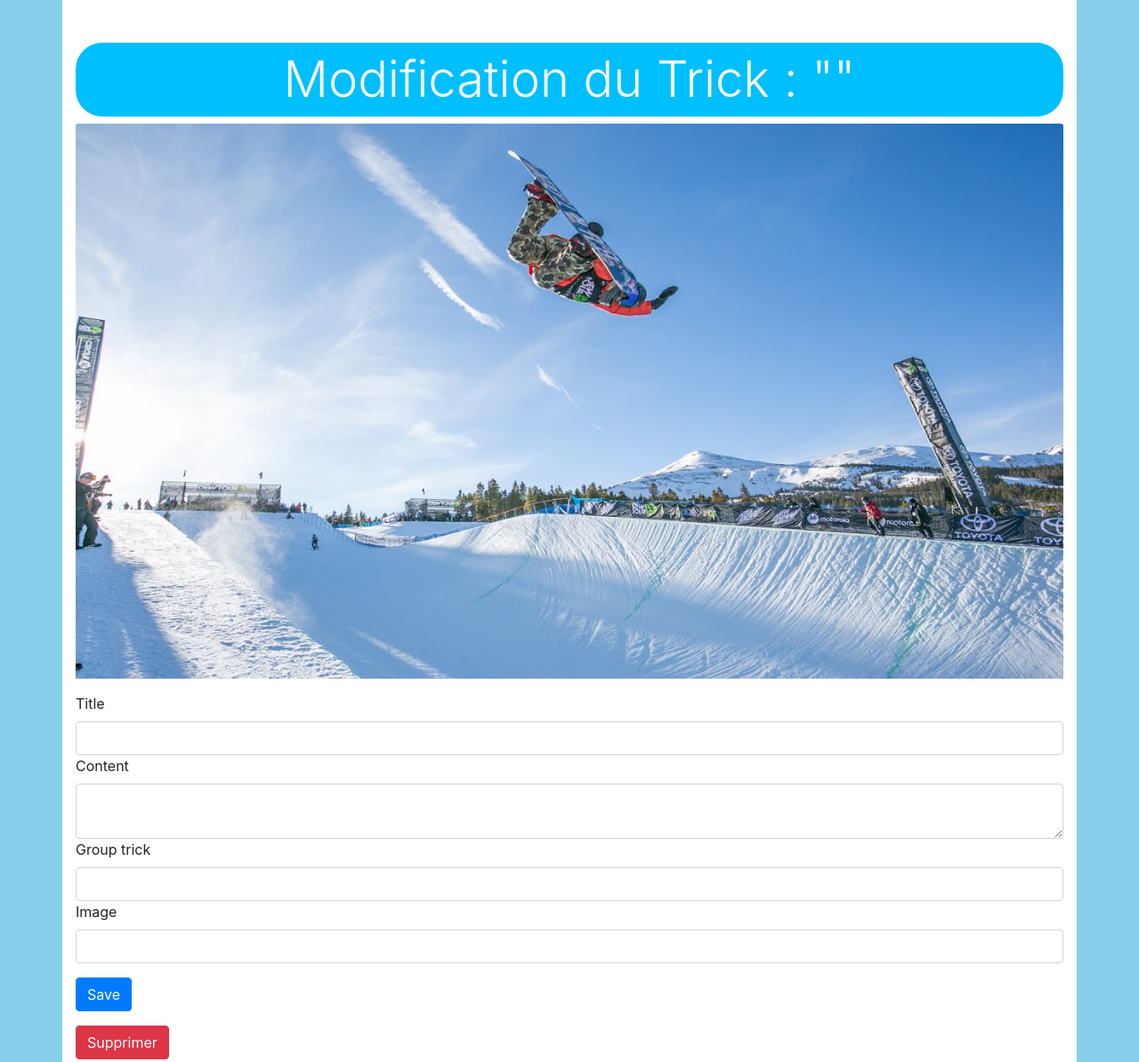
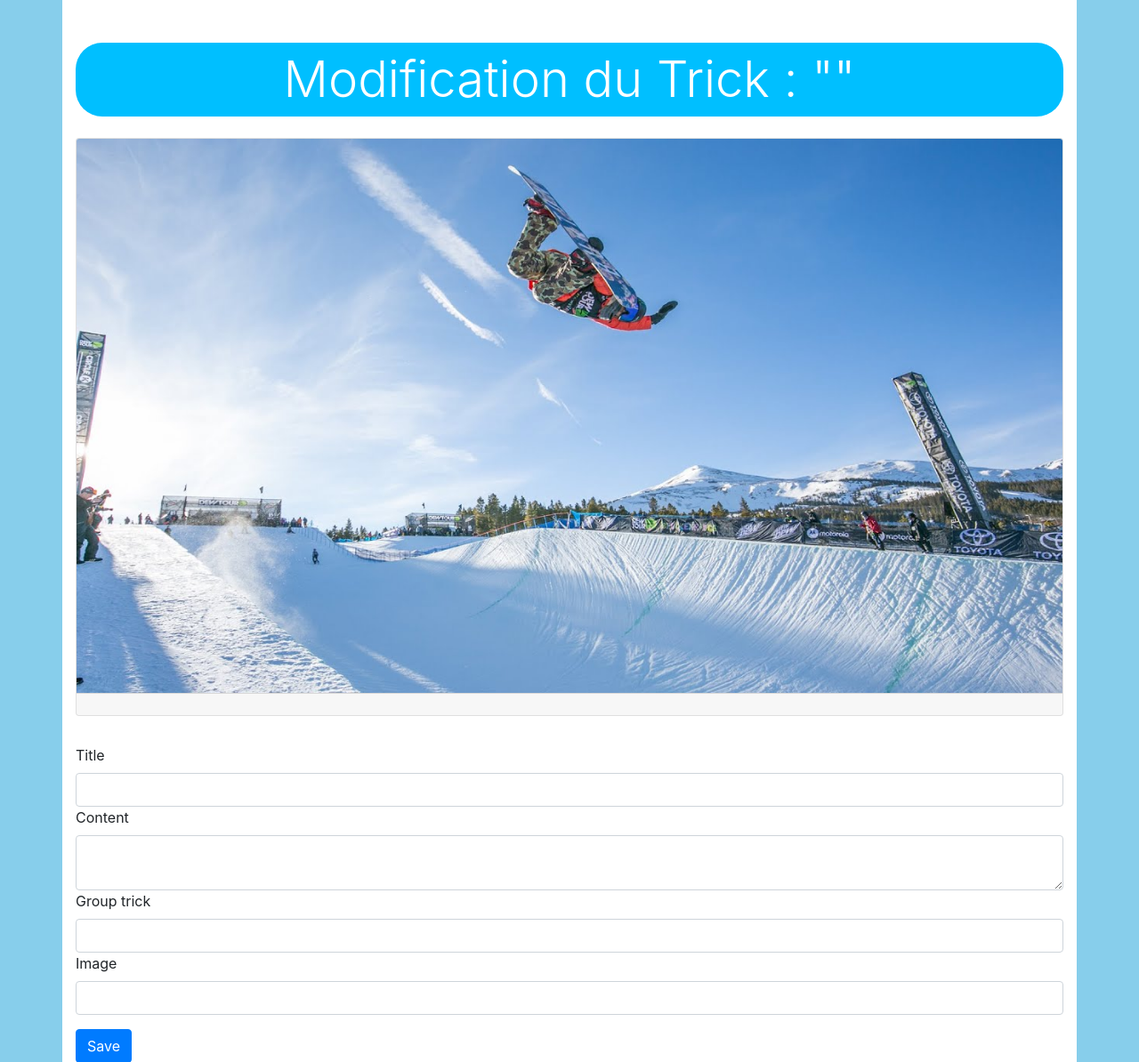
Before and after one commit to Beskargam/Project6_SnowTricks, a Symfony app: template templates/trick/edit.html.twig in a window 1280 px wide. Shown: the part 66-1260 px from the top of the page at 89% size. Run offline with Twig, Linux system fonts and the light colour scheme; the template is opened without the code that fills it, so the values that code supplies are empty; form fields are guessed from the names that the template uses; some libraries are stand-ins or nearby versions.

Commit message:
improve trickview

```diff
--- a/src/Entity/Trick.php
+++ b/src/Entity/Trick.php
@@ -54,7 +54,7 @@ class Trick
     private $groupTrick;
 
     /**
-     * @ORM\OneToOne(targetEntity="App\Entity\Image", cascade={"persist", "remove"})
+     * @ORM\OneToOne(targetEntity="App\Entity\Image", cascade={"persist", "remove"}, orphanRemoval=true)
      */
     private $image;
 
--- a/templates/home/home.html.twig
+++ b/templates/home/home.html.twig
@@ -37,11 +37,11 @@
                             <div class="card-body">
                                 <a class="" href="{{ path('app_trick', {'id' : trick.id}) }}">{{ trick.title }}</a>
                                 {% if app.user.username is defined %}
-                                    <a class="float-right" href="{{ path('app_edit', {'id' : trick.id}) }}"><span
-                                                class="oi oi-pencil"></span></a>
-                                    <a class="action-icon float-right"
+                                    <a class="float-right"
                                        href="{{ path('app_delete', {'id' : trick.id}) }}"><span
                                                 class="oi oi-trash"></span></a>
+                                    <a class="action-icon float-right" href="{{ path('app_edit', {'id' : trick.id}) }}"><span
+                                                class="oi oi-pencil"></span></a>
                                 {% endif %}
                             </div>
                         </div>
--- a/templates/trick/edit.html.twig
+++ b/templates/trick/edit.html.twig
@@ -14,14 +14,52 @@
         <div class="row">
             <div class="col-sm-12">
                 {% if trick.image.name is defined %}
-                    <img class="card-img-top" src="{{ asset('uploads/images/')~trick.image.name }}"
-                         alt="Card image cap">
+                    <div class="card home-card">
+                        <img class="card-img-top" src="{{ asset('uploads/images/')~trick.image.name }}"
+                             alt="Card image cap">
+                        <div class="card-footer">
+                            <a class="float-right" href="#">
+                                <span class="oi oi-pencil"></span>
+                            </a>
+                            <a class="action-icon float-right" href="#">
+                                <span class="oi oi-trash"></span>
+                            </a>
+                        </div>
+                    </div>
                 {% else %}
-                    <img class="card-img-top" src="{{ asset('images/default_trickImage.jpg') }}"
-                         alt="Card image cap">
+                    <div class="card home-card">
+                        <img class="card-img-top" src="{{ asset('images/default_trickImage.jpg') }}"
+                             alt="Card image cap">
+                        <div class="card-footer">
+                            <a class="action-icon float-right" href="#">
+                                <span class="oi oi-trash"></span>
+                            </a>
+                            <a class="float-right" href="#">
+                                <span class="oi oi-pencil"></span>
+                            </a>
+                        </div>
+                    </div>
                 {% endif %}
             </div>
         </div>
+        {% if trick.image.name is defined %}
+            <div class="row d-flex">
+                <div class="trick-galery-box col-sm-12 col-md-6 col-lg-3">
+                    <div class="card home-card">
+                        <img class="card-img-top card-img-zoom" src="{{ asset('uploads/images/')~trick.image.name }}"
+                             alt="Card image cap">
+                        <div class="card-footer">
+                            <a class="float-right" href="#">
+                                <span class="oi oi-pencil"></span>
+                            </a>
+                            <a class="action-icon float-right" href="#">
+                                <span class="oi oi-trash"></span>
+                            </a>
+                        </div>
+                    </div>
+                </div>
+            </div>
+        {% endif %}
         <div class="row">
             <div class="col-sm-12">
                 <p class="trick-content">
--- a/templates/trick/trick.html.twig
+++ b/templates/trick/trick.html.twig
@@ -21,12 +21,6 @@
                     <div class="card home-card">
                         <img class="card-img-top card-img-zoom" src="{{ asset('uploads/images/')~trick.image.name }}"
                              alt="Card image cap">
-                    {% if app.user.username is defined %}
-                        <div class="card-footer">
-                            <a class="float-right" href="#"><span class="oi oi-pencil"></span></a>
-                            <a class="action-icon float-right" href="#"><span class="oi oi-trash"></span></a>
-                        </div>
-                    {% endif %}
                     </div>
                 </div>
             </div>
--- a/templates/trick/tricksList.html.twig
+++ b/templates/trick/tricksList.html.twig
@@ -25,11 +25,11 @@
                             <div class="card-body">
                                 <a class="" href="{{ path('app_trick', {'id' : trick.id}) }}">{{ trick.title }}</a>
                                 {% if app.user.username is defined %}
-                                    <a class="float-right" href="{{ path('app_edit', {'id' : trick.id}) }}"><span
-                                                class="oi oi-pencil"></span></a>
-                                    <a class="action-icon float-right"
+                                    <a class="float-right"
                                        href="{{ path('app_delete', {'id' : trick.id}) }}"><span
                                                 class="oi oi-trash"></span></a>
+                                    <a class="action-icon float-right" href="{{ path('app_edit', {'id' : trick.id}) }}"><span
+                                                class="oi oi-pencil"></span></a>
                                 {% endif %}
                             </div>
                         </div>
```
Also changed, not shown: public/images/matterhorn.jpg (deleted). Lines whose indentation alone changed are shown as unchanged.
